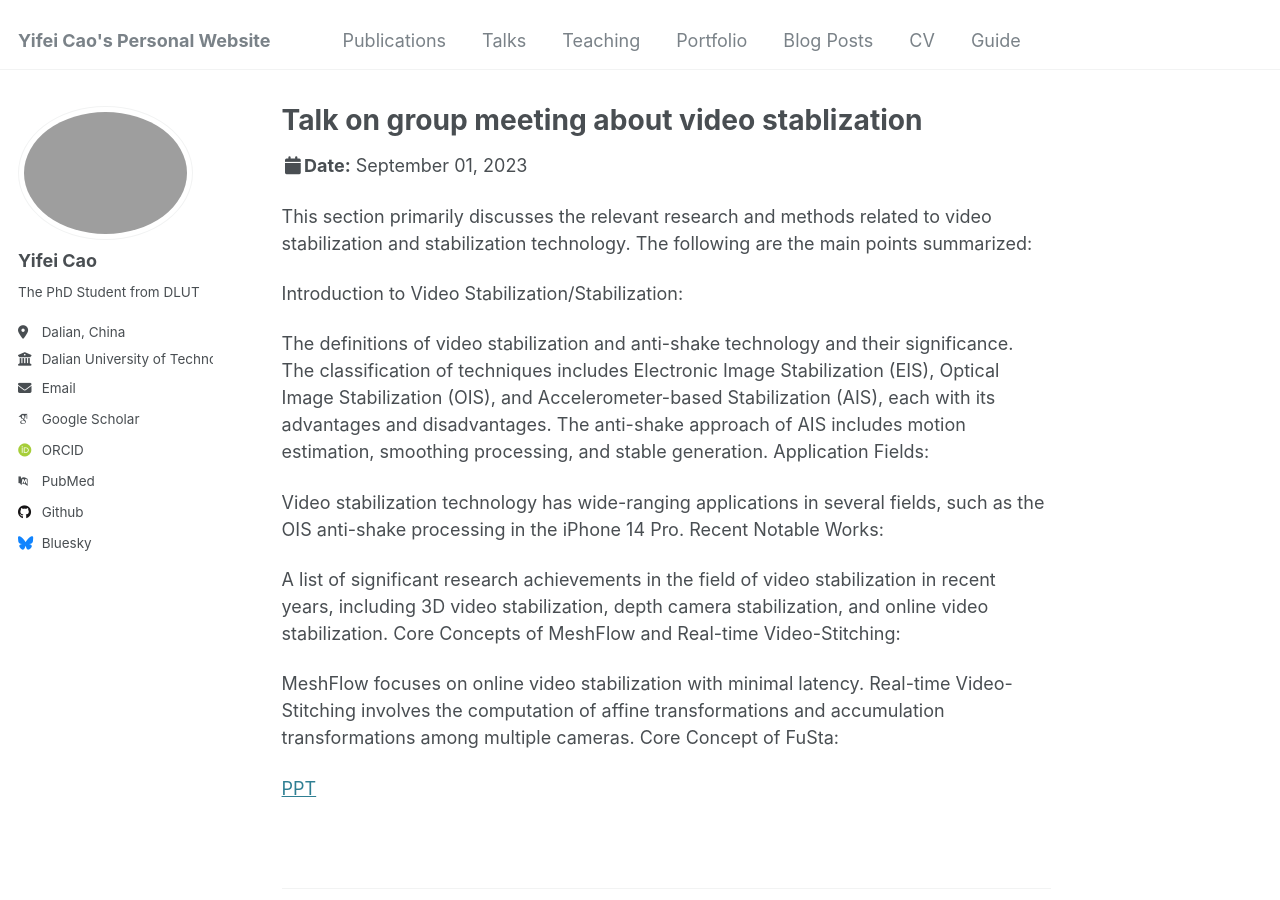
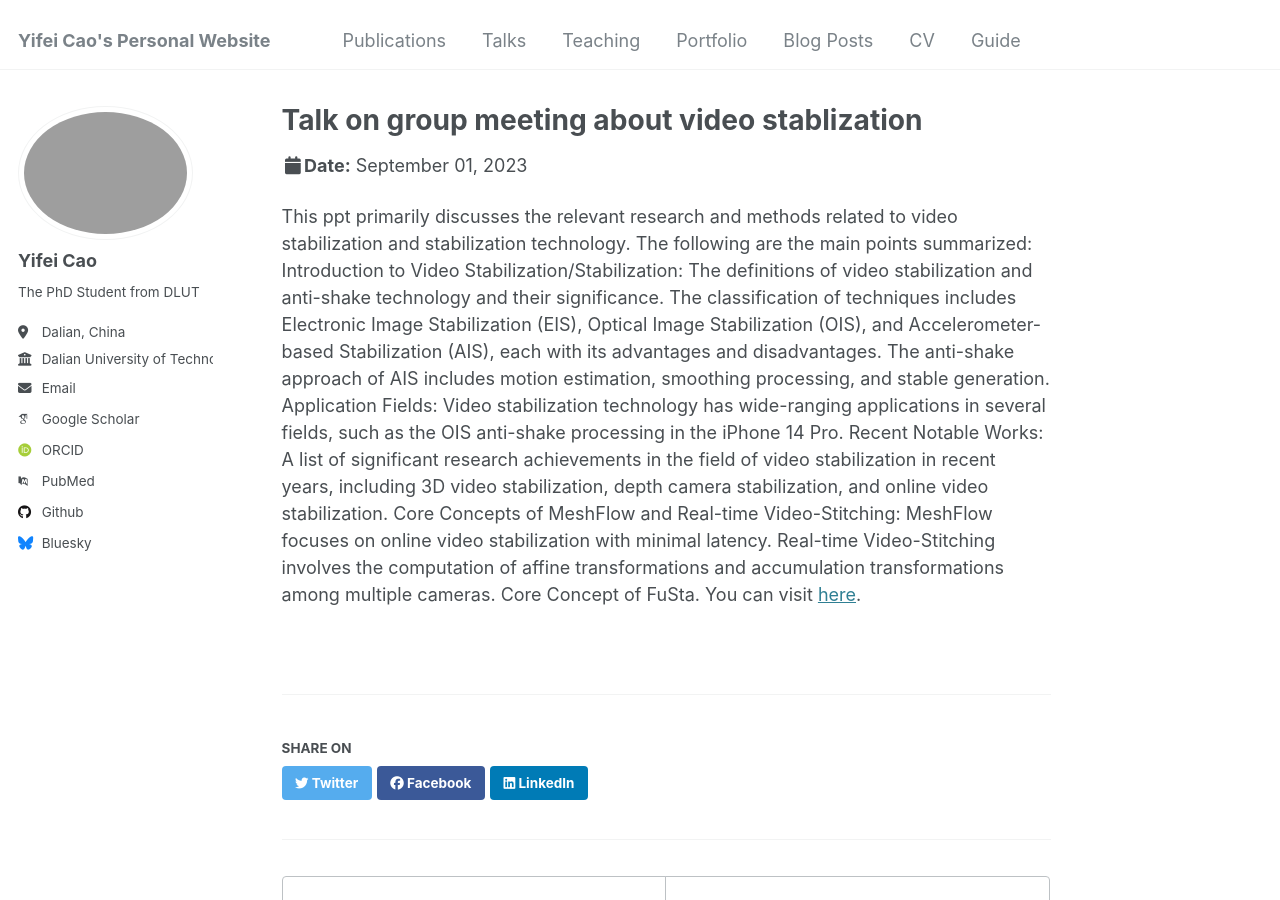
Before and after one commit to cyfedu-dlut/PersonalWeb, a Jekyll site: the page built from _talks/videostab.md, in a window 1280 px wide and 900 px high. Built offline with Jekyll 4.4.1, drawn with Linux system fonts in a browser that asks for light colours; some web fonts are replaced.

Commit message:
Update videostab.md

```diff
--- a/_talks/videostab.md
+++ b/_talks/videostab.md
@@ -7,23 +7,4 @@
 date: 2023-09-01
 location: "Dalian University of Technology"
 ---
-This section primarily discusses the relevant research and methods related to video stabilization and stabilization technology. The following are the main points summarized:
-
-Introduction to Video Stabilization/Stabilization:
-
-The definitions of video stabilization and anti-shake technology and their significance.
-The classification of techniques includes Electronic Image Stabilization (EIS), Optical Image Stabilization (OIS), and Accelerometer-based Stabilization (AIS), each with its advantages and disadvantages.
-The anti-shake approach of AIS includes motion estimation, smoothing processing, and stable generation.
-Application Fields:
-
-Video stabilization technology has wide-ranging applications in several fields, such as the OIS anti-shake processing in the iPhone 14 Pro.
-Recent Notable Works:
-
-A list of significant research achievements in the field of video stabilization in recent years, including 3D video stabilization, depth camera stabilization, and online video stabilization.
-Core Concepts of MeshFlow and Real-time Video-Stitching:
-
-MeshFlow focuses on online video stabilization with minimal latency.
-Real-time Video-Stitching involves the computation of affine transformations and accumulation transformations among multiple cameras.
-Core Concept of FuSta:
-
-[PPT](https://cyfedu-dlut.github.io/PersonalWeb/PPT/videostab.pdf)
+This ppt primarily discusses the relevant research and methods related to video stabilization and stabilization technology. The following are the main points summarized: Introduction to Video Stabilization/Stabilization: The definitions of video stabilization and anti-shake technology and their significance. The classification of techniques includes Electronic Image Stabilization (EIS), Optical Image Stabilization (OIS), and Accelerometer-based Stabilization (AIS), each with its advantages and disadvantages. The anti-shake approach of AIS includes motion estimation, smoothing processing, and stable generation. Application Fields: Video stabilization technology has wide-ranging applications in several fields, such as the OIS anti-shake processing in the iPhone 14 Pro. Recent Notable Works: A list of significant research achievements in the field of video stabilization in recent years, including 3D video stabilization, depth camera stabilization, and online video stabilization. Core Concepts of MeshFlow and Real-time Video-Stitching: MeshFlow focuses on online video stabilization with minimal latency. Real-time Video-Stitching involves the computation of affine transformations and accumulation transformations among multiple cameras. Core Concept of FuSta. You can visit [here](https://cyfedu-dlut.github.io/PersonalWeb/PPT/videostab.pdf).
```
